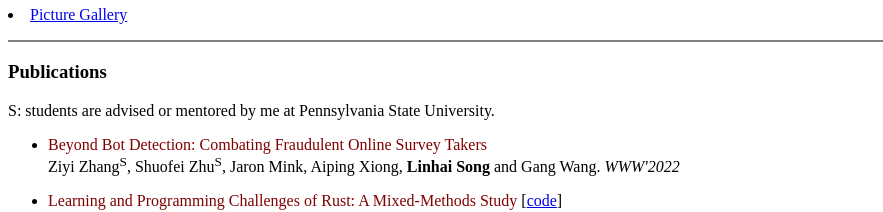
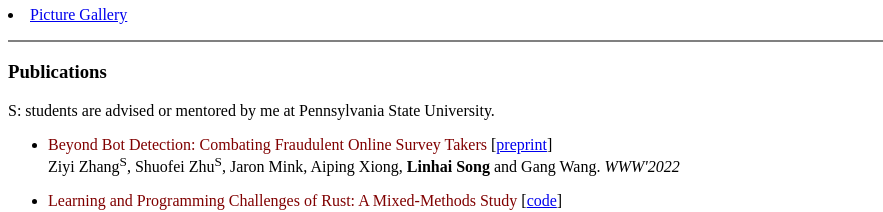
Before and after one commit to songlh/songlh.github.com, a plain HTML site: page index.html in a window 1280 px wide. Shown: the part 1000-1212 px from the top of the page, without its empty margins (0-883 px from the left). Drawn offline with Linux system fonts and the light colour scheme.

Commit message:
check in www paper

```diff
--- a/index.html
+++ b/index.html
@@ -107,7 +107,7 @@ S: students are advised or mentored by me at Pennsylvania State University.
 
 <p>
 <li>
-<font color="maroon">Beyond Bot Detection: Combating Fraudulent Online Survey Takers</font>
+<font color="maroon">Beyond Bot Detection: Combating Fraudulent Online Survey Takers</font> [<a href="paper/bot.pdf">preprint</a>]
 <br>Ziyi Zhang<sup>S</sup>, Shuofei Zhu<sup>S</sup>, Jaron Mink, Aiping Xiong, <b>Linhai Song</b> and Gang Wang.
 <em>WWW'2022</em>
 </li>
```
